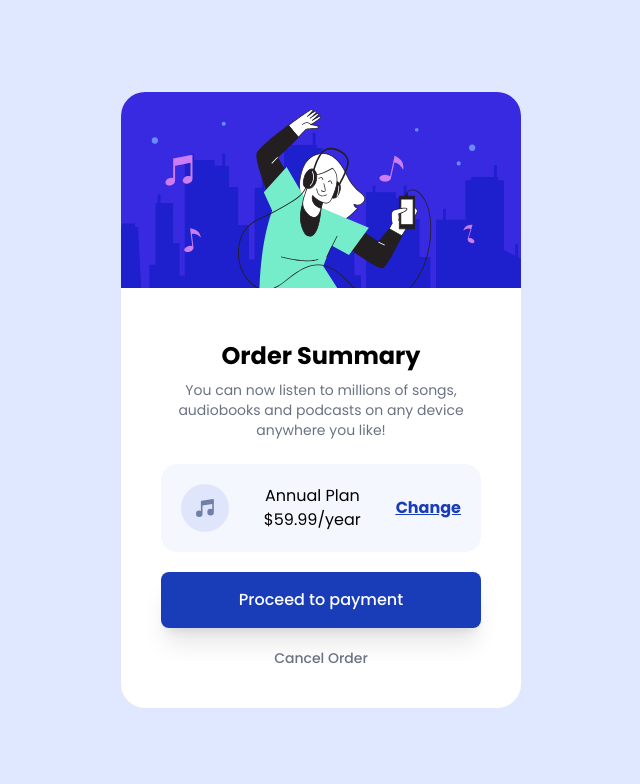
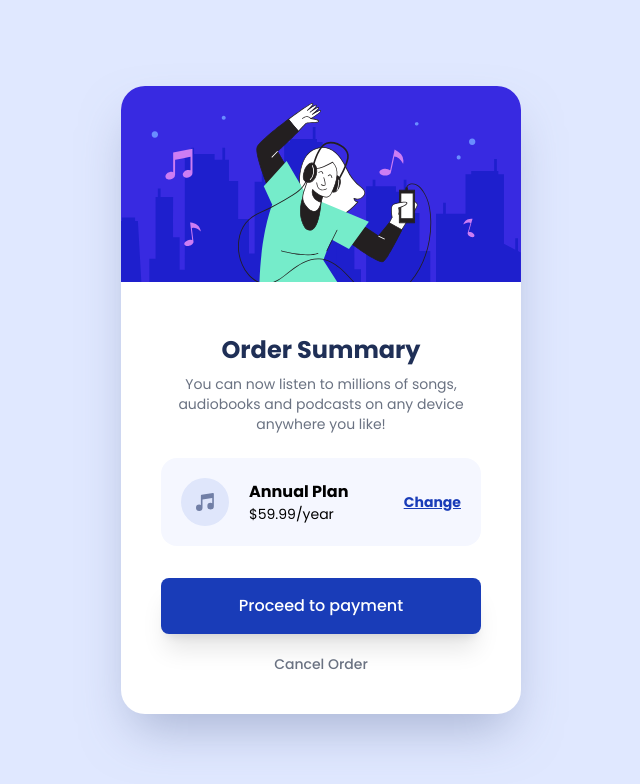
Before and after one commit to Great-kiola/Tailwind-practice, a React (Vite) app in the folder tailwind-frontend/: page / in a window 1280 px wide. Shown: the top 784 px of the page, without its empty margins (319-959 px from the left). Built offline with nearby package versions, Linux system fonts and the light colour scheme.

Commit message:
style: enhance OrderSummary component with background image and improve text color consistency

```diff
--- a/tailwind-frontend/src/components/OrderSummary.jsx
+++ b/tailwind-frontend/src/components/OrderSummary.jsx
@@ -1,16 +1,17 @@
 import React from "react";
 import dancer from "../assets/orderAssets/illustration-hero.svg";
 import icon from "../assets/orderAssets/icon-music.svg";
+// import bgImage from "../assets/orderAssets/pattern-background-desktop.svg"
 
 const OrderSummary = () => {
   return (
-    <div className="bg-Paleblue h-screen flex items-center justify-center">
-      <div className="rounded-3xl bg-white w-100">
+    <div className='bg-Paleblue h-screen flex items-center justify-center bg-[url("../assets/orderAssets/pattern-background-desktop.svg")]'>
+      <div className="rounded-3xl bg-white w-100 shadow-desaturatedBlue shadow-2xl/50">
         <img className="rounded-t-3xl mb-3" src={dancer} alt="image svg" />
 
         <div className="p-10 flex flex-col text-center">
           <div>
-            <h1 className="text-2xl font-bold">Order Summary</h1>
+            <h1 className="text-2xl font-bold text-DarkBlue">Order Summary</h1>
             <p className="text-sm text-gray-500 mt-2">
               You can now listen to millions of songs, audiobooks and podcasts
               on any device anywhere you like!
@@ -18,19 +19,23 @@ const OrderSummary = () => {
           </div>
 
           <div className="mt-6 p-5 bg-VeryPaleBlue rounded-2xl flex flex-col-1 justify-between items-center">
-            <img src={icon} alt="" />
 
-            <div>
-              <h2>Annual Plan</h2>
-              <p>$59.99/year</p>
+            <div className='flex items-center  gap-5'>
+              <img src={icon} alt="" />
+
+              <div>
+              <h2 className="font-bold">Annual Plan</h2>
+              <p className="text-sm text-left">$59.99/year</p>
+              </div>
+
             </div>
 
             <div className="underline text-blue-800 font-bold">
-              <a href="http://#">Change</a>
+              <a className="text-sm" href="http://#">Change</a>
             </div>
           </div>
 
-          <button className="bg-blue-800 rounded-lg p-4 text-white font-medium mt-5 shadow-xl">
+          <button className="bg-blue-800 rounded-lg p-4 text-white font-medium mt-8 shadow-xl">
             Proceed to payment
           </button>
           <a className="text-gray-500 mt-5 font-medium text-sm" href="http://#">
```
